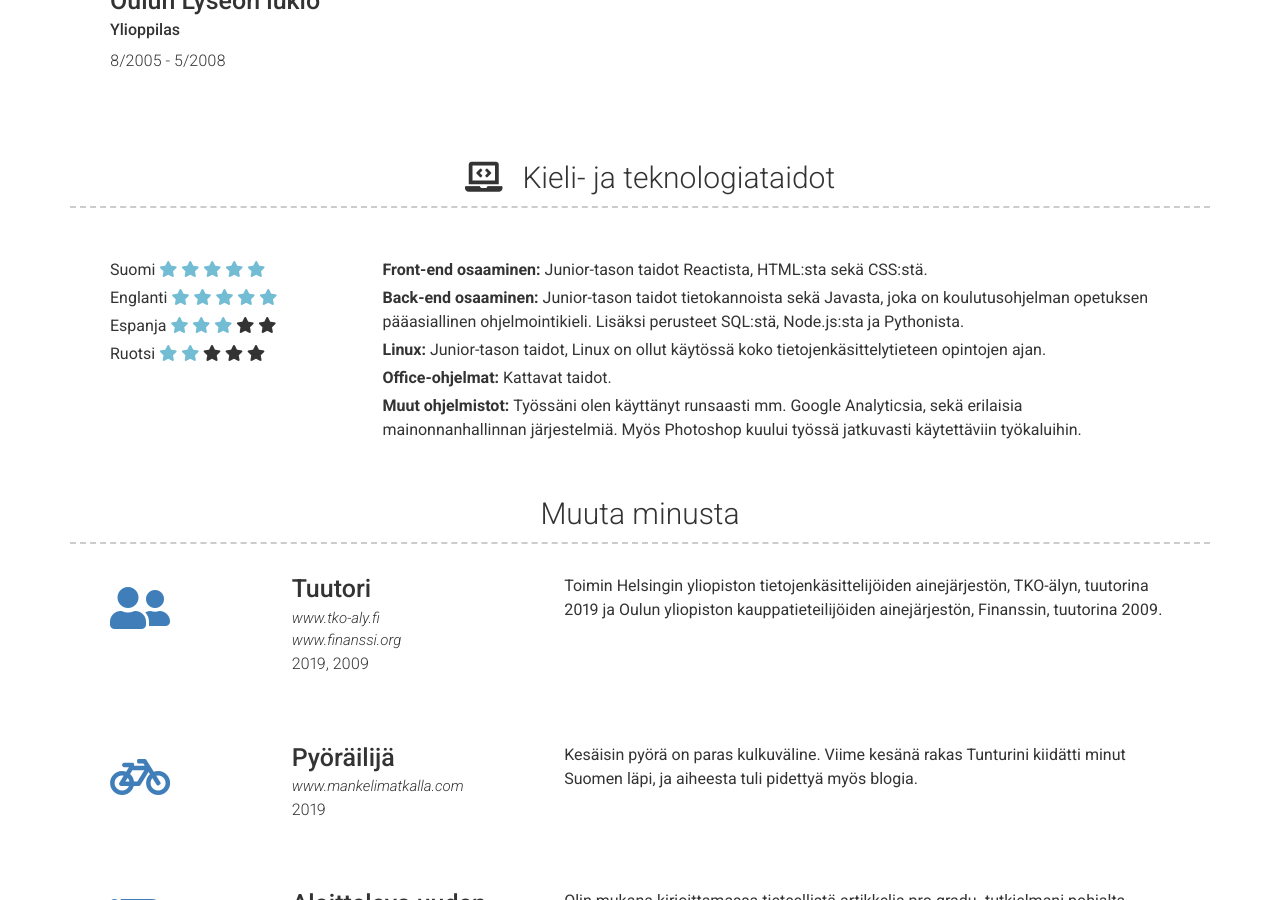
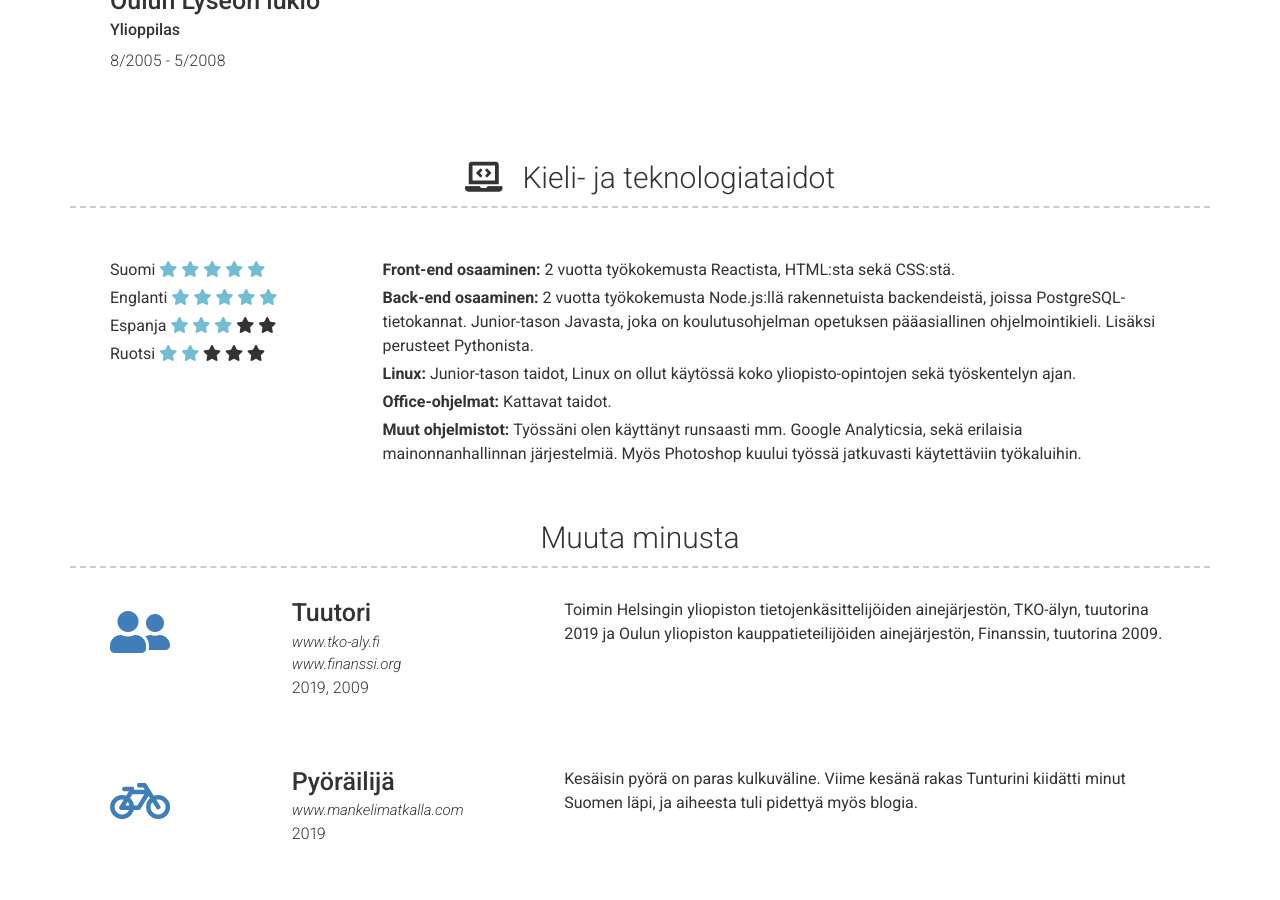
Before and after one commit to saarasat/cv, a Jekyll site: the page built from index.md, in a window 1280 px wide and 900 px high, scrolled down 3414 px. Built offline with Jekyll 4.4.1, drawn with Linux system fonts in a browser that asks for light colours; nearby versions of some CDN libraries.

Commit message:
Update technologies.yml

```diff
--- a/_data/technologies.yml
+++ b/_data/technologies.yml
@@ -2,15 +2,15 @@
 
 - layout: left
   technology: Front-end osaaminen
-  ability: Junior-tason taidot Reactista, HTML:sta sekä CSS:stä.
+  ability: 2 vuotta työkokemusta Reactista, HTML:sta sekä CSS:stä.
 
 - layout: left
   technology: Back-end osaaminen
-  ability: Junior-tason taidot tietokannoista sekä Javasta, joka on koulutusohjelman opetuksen pääasiallinen ohjelmointikieli. Lisäksi perusteet SQL:stä, Node.js:sta ja Pythonista.
+  ability: 2 vuotta työkokemusta Node.js:llä rakennetuista backendeistä, joissa PostgreSQL-tietokannat. Junior-tason Javasta, joka on koulutusohjelman opetuksen pääasiallinen ohjelmointikieli. Lisäksi perusteet Pythonista.
 
 - layout: left
   technology: Linux
-  ability: Junior-tason taidot, Linux on ollut käytössä koko tietojenkäsittelytieteen opintojen ajan.
+  ability: Junior-tason taidot, Linux on ollut käytössä koko yliopisto-opintojen sekä työskentelyn ajan.
 
 - layout: left
   technology: Office-ohjelmat
```
